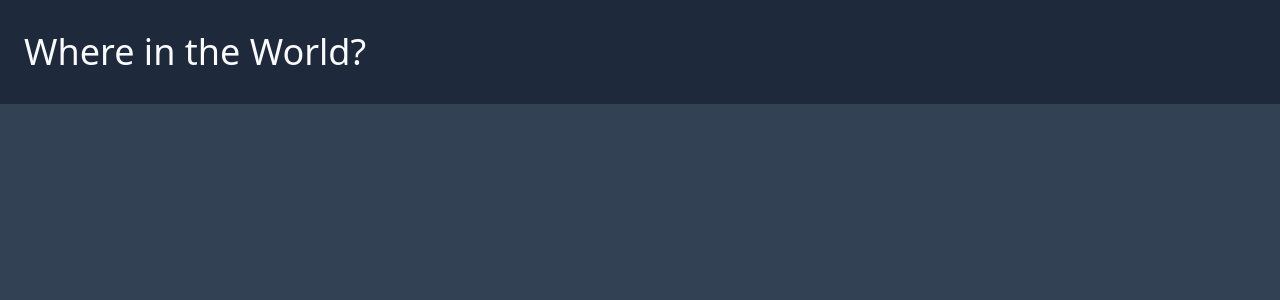
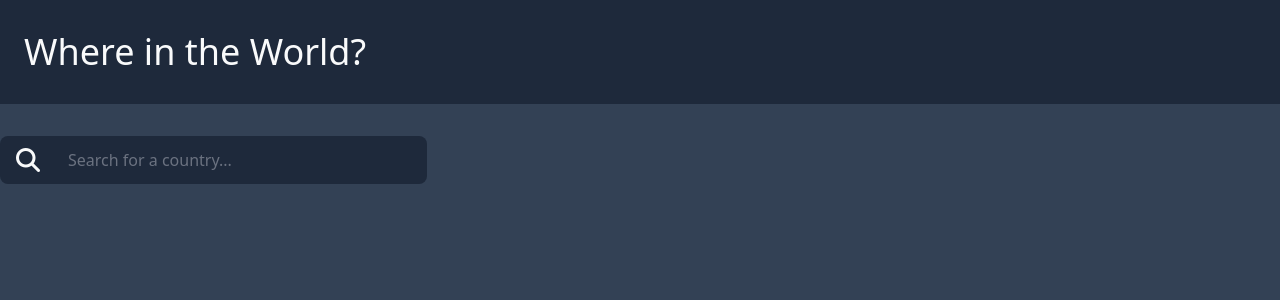
Before and after one commit to otienotimothy/rest-countries, a React (Create React App) app: page / in a window 1280 px wide. Shown: the top 300 px of the page. Built offline with nearby package versions, Linux system fonts and the light colour scheme.

Commit message:
Add styling for the search component

```diff
--- a/package.json
+++ b/package.json
@@ -38,6 +38,7 @@
     ]
   },
   "devDependencies": {
+    "@tailwindcss/forms": "^0.5.0",
     "autoprefixer": "^10.4.5",
     "postcss": "^8.4.12",
     "tailwindcss": "^3.0.24"
--- a/src/App.js
+++ b/src/App.js
@@ -1,5 +1,6 @@
 import { QueryClient, QueryClientProvider } from "react-query";
 import { Navbar } from './components/navbar/Navbar';
+import {Search} from './components/search/Search'
 
 function App() {
 
@@ -9,6 +10,10 @@ function App() {
 		<QueryClientProvider client={queryClient}>
 			<div className="min-h-screen bg-slate-700">
 				<Navbar />
+				<div className="container mx-auto pt-8">
+					<Search />
+				</div>
+
 			</div>
 		</QueryClientProvider>
 	);
--- a/src/components/search/Search.jsx
+++ b/src/components/search/Search.jsx
@@ -1,16 +1,22 @@
-
-function Search({searchTerm, onChange, onSubmit }){
-    return (
-			<form onSubmit={onSubmit}>
-				<label htmlFor="search">
-					<i class="fa-solid fa-magnifying-glass"></i>
+export function Search({ searchTerm, onChange, onSubmit }) {
+	return (
+		<form
+			onSubmit={onSubmit}
+			className="rounded-lg bg-slate-800 w-4/5 mx-auto md:w-1/3 md:mx-0"
+		>
+			<div className="flex items-center">
+				<label htmlFor="search" className="mx-4">
+					<i className="fa-solid fa-magnifying-glass text-2xl text-gray-50"></i>
 				</label>
 				<input
 					type="search"
 					name="search"
+					className="w-4/5 h-12 bg-slate-800 border-none outline-none focus:ring-0 text-gray-50"
+					placeholder="Search for a country..."
 					value={searchTerm}
 					onChange={onChange}
 				/>
-			</form>
-		);
+			</div>
+		</form>
+	);
 }
--- a/tailwind.config.js
+++ b/tailwind.config.js
@@ -3,5 +3,5 @@ module.exports = {
 	theme: {
 		extend: {},
 	},
-	plugins: [],
+	plugins: [require("@tailwindcss/forms")],
 };
```
Also changed, not shown: 1 other file (tests, documents, lock files or other folders).
